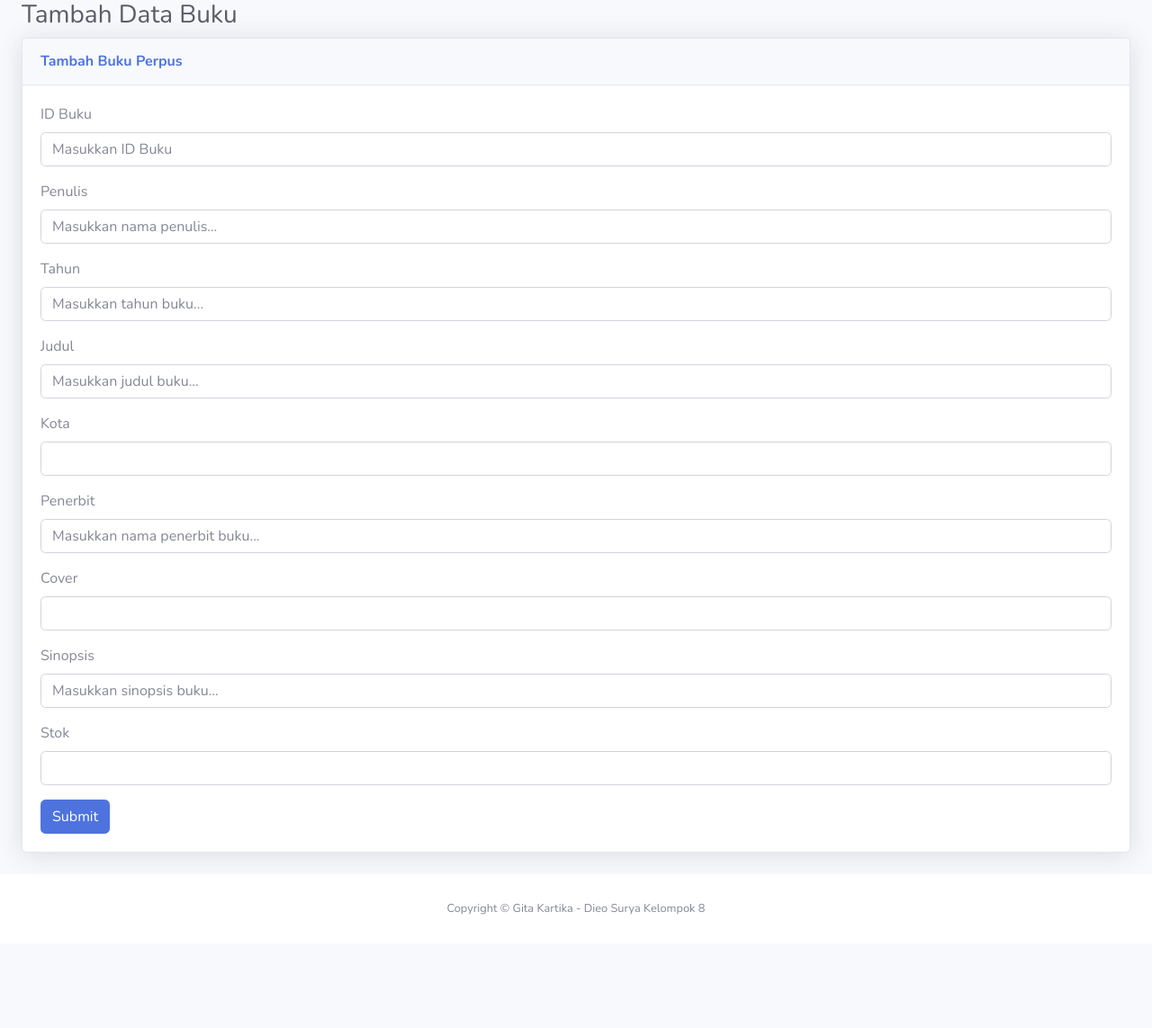
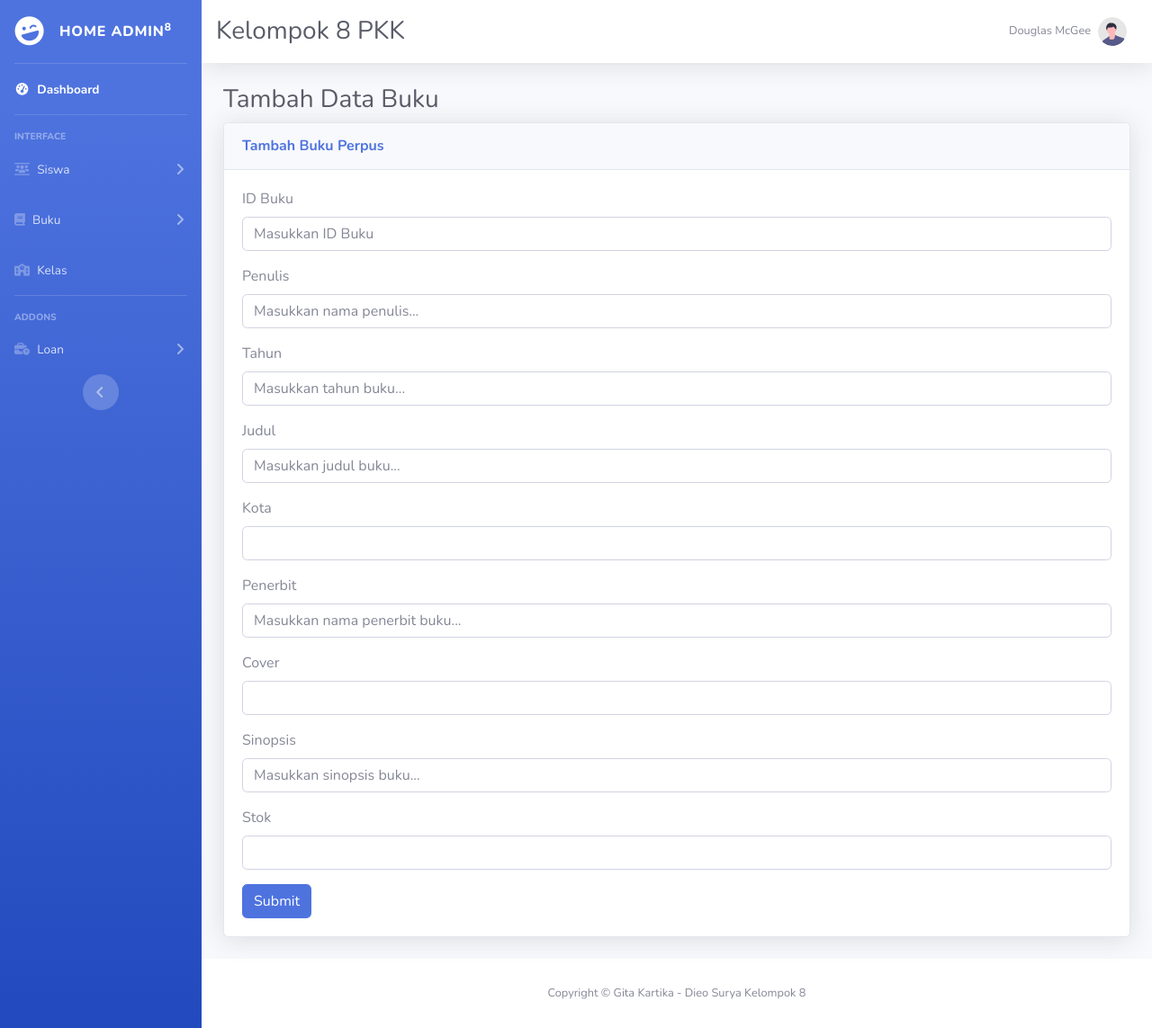
Before and after one commit to dieosurya867/Kelompok8PKK, a PHP site: page /admin/add_buku.php in a window 1280 px wide. Shown: the whole page at 90% size. Before the commit the page ends 1017 px from the top, so only its background shows below. Run offline with PHP 8.4, Linux system fonts and the light colour scheme; some libraries are stand-ins or nearby versions.

Commit message:
create file sidebar and include to each files

```diff
--- a/admin/add_buku.php
+++ b/admin/add_buku.php
@@ -29,9 +29,9 @@ include '../function/function.php';
 </head>
 
 <body id="page-top">
+<?php include ("sidebar.php")?>
 
     <!-- Front End & Back End Gita Kartika Pariwara -->
-
     <!-- Page Wrapper -->
     <div id="wrapper">
 
--- a/admin/datamember.php
+++ b/admin/datamember.php
@@ -0,0 +1,5 @@
+<?php
+include '../function/config.php';
+include '../function/function.php';
+?>
+<?php include ("sidebar.php")?>
--- /dev/null
+++ b/admin/sidebar.php
@@ -0,0 +1,305 @@
+ <?php
+include '../function/config.php';
+
+?>
+
+ <!DOCTYPE html>
+ <html lang="en">
+
+ <head>
+     <meta charset="utf-8">
+     <meta http-equiv="X-UA-Compatible" content="IE=edge">
+     <meta name="viewport" content="width=device-width, initial-scale=1, shrink-to-fit=no">
+     <meta name="description" content="">
+     <meta name="author" content="">
+
+     <title>Data Buku</title>
+
+     <!-- Custom fonts for this template -->
+     <link href="vendor/fontawesome-free/css/all.min.css" rel="stylesheet" type="text/css" />
+     <script src="https://kit.fontawesome.com/7b36e01bb8.js" crossorigin="anonymous"></script>
+     <link
+         href="https://fonts.googleapis.com/css?family=Nunito:200,200i,300,300i,400,400i,600,600i,700,700i,800,800i,900,900i"
+         rel="stylesheet" />
+
+     <!-- Custom styles for this template -->
+     <link href="../css/sb-admin-2.min.css" rel="stylesheet">
+
+     <!-- Custom styles for this page -->
+     <link href="../vendor/datatables/dataTables.bootstrap4.min.css" rel="stylesheet">
+      <!-- Bootstrap core JavaScript-->
+      <script src="../vendor/jquery/jquery.min.js"></script>
+     <script src="../vendor/bootstrap/js/bootstrap.bundle.min.js"></script>
+
+     <!-- Core plugin JavaScript-->
+     <script src="../vendor/jquery-easing/jquery.easing.min.js"></script>
+
+     <!-- Custom scripts for all pages-->
+     <script src="../js/sb-admin-2.min.js"></script>
+
+     <!-- Page level plugins -->
+     <script src="../vendor/datatables/jquery.dataTables.min.js"></script>
+     <script src="../vendor/datatables/dataTables.bootstrap4.min.js"></script>
+
+     <!-- Page level custom scripts -->
+     <script src="../js/demo/datatables-demo.js"></script>
+
+ </head>
+
+
+  <!-- Page Wrapper -->
+  <div id="wrapper">
+      <!-- Sidebar -->
+      <ul
+        class="navbar-nav bg-gradient-primary sidebar sidebar-dark accordion"
+        id="accordionSidebar"
+      >
+        <!-- Sidebar - Brand Front-End Dieo -->
+        <a
+          class="sidebar-brand d-flex align-items-center justify-content-center"
+          href="index.html"
+        >
+          <div class="sidebar-brand-icon rotate-n-15">
+            <i class="fas fa-laugh-wink"></i>
+          </div>
+          <div class="sidebar-brand-text mx-3">Home Admin<sup>8</sup></div>
+        </a>
+
+        <!-- Divider -->
+        <hr class="sidebar-divider my-0" />
+
+        <!-- Nav Item - Dashboard Dieo-->
+        <li class="nav-item active">
+          <a class="nav-link" href="index.html">
+            <i class="fas fa-fw fa-tachometer-alt"></i>
+            <span>Dashboard</span></a
+          >
+        </li>
+
+        <!-- Divider -->
+        <hr class="sidebar-divider" />
+
+        <!-- Heading -->
+        <div class="sidebar-heading">Interface</div>
+
+        <!-- Nav Item - Pages Collapse Menu Dieo-->
+        <li class="nav-item">
+          <a
+            class="nav-link collapsed"
+            href="#"
+            data-toggle="collapse"
+            data-target="#collapseTwo"
+            aria-expanded="true"
+            aria-controls="collapseTwo"
+          >
+            <i class="fa-solid fa-users-between-lines"></i>
+            <span>Siswa</span>
+          </a>
+          <div
+            id="collapseTwo"
+            class="collapse"
+            aria-labelledby="headingTwo"
+            data-parent="#accordionSidebar"
+          >
+            <div class="bg-white py-2 collapse-inner rounded">
+              <h6 class="collapse-header">Tampilan:</h6>
+              <a class="collapse-item" href="buttons.html">Dashboard Siswa</a>
+              <a class="collapse-item" href="cards.html">Tambah Data Siswa</a>
+            </div>
+          </div>
+        </li>
+
+        <!-- Nav Item - Utilities Collapse Menu Dieo-->
+        <li class="nav-item">
+          <a
+            class="nav-link collapsed"
+            href="#"
+            data-toggle="collapse"
+            data-target="#collapseUtilities"
+            aria-expanded="true"
+            aria-controls="collapseUtilities"
+          >
+            <i class="fa-solid fa-book"></i>
+            <span>Buku</span>
+          </a>
+          <div
+            id="collapseUtilities"
+            class="collapse"
+            aria-labelledby="headingUtilities"
+            data-parent="#accordionSidebar"
+          >
+            <div class="bg-white py-2 collapse-inner rounded">
+              <h6 class="collapse-header">Tampilan:</h6>
+              <a class="collapse-item" href="utilities-color.html">Dashboard Buku</a>
+              <a class="collapse-item" href="utilities-border.html">Tambah Data Buku</a>
+
+          </div>
+        </li>
+
+        <li class="nav-item">
+          <a class="nav-link" href="charts.html">
+            <i class="fa-solid fa-school"></i>
+            <span>Kelas</span></a
+          >
+        </li>
+
+        <!-- Divider -->
+        <hr class="sidebar-divider" />
+
+        <!-- Heading -->
+        <div class="sidebar-heading">Addons</div>
+
+        <!-- Nav Item - Pages Collapse Menu -->
+        <li class="nav-item">
+          <a
+            class="nav-link collapsed"
+            href="#"
+            data-toggle="collapse"
+            data-target="#collapsePages"
+            aria-expanded="true"
+            aria-controls="collapsePages"
+          >
+            <i class="fa-solid fa-business-time"></i>
+            <span>Loan</span>
+          </a>
+          <div
+            id="collapsePages"
+            class="collapse"
+            aria-labelledby="headingPages"
+            data-parent="#accordionSidebar"
+          >
+            <div class="bg-white py-2 collapse-inner rounded">
+              <h6 class="collapse-header">Menu:</h6>
+              <a class="collapse-item" href="siswa.html">Peminjaman Buku</a>
+              <a class="collapse-item" href="tambah-siswa.html">Pengembalian Buku</a>
+
+
+
+            </div>
+          </div>
+        </li>
+
+        <!-- Divider Front-End Dieo -->
+
+
+        <!-- Sidebar Toggler (Sidebar) -->
+        <div class="text-center d-none d-md-inline">
+          <button class="rounded-circle border-0" id="sidebarToggle"></button>
+        </div>
+
+        <!-- Sidebar Message -->
+
+      </ul>
+      <!-- End of Sidebar -->
+
+      <!-- Content Wrapper -->
+      <div id="content-wrapper" class="d-flex flex-column">
+        <!-- Main Content -->
+        <div id="content">
+          <!-- Topbar -->
+          <nav
+            class="navbar navbar-expand navbar-light bg-white topbar mb-4 static-top shadow"
+          >
+            <!-- Sidebar Toggle (Topbar) -->
+            <button
+              id="sidebarToggleTop"
+              class="btn btn-link d-md-none rounded-circle mr-3"
+            >
+              <i class="fa fa-bars"></i>
+            </button>
+
+            <!-- Topbar Search Front-End Dieo -->
+              <div class="d-sm-flex align-items-center justify-content-between ">
+                <h1 class="h3 mb-0 text-gray-800">Kelompok 8 PKK</h1>
+              </div>
+
+
+            <!-- Topbar Navbar -->
+            <ul class="navbar-nav ml-auto">
+              <!-- Nav Item - Search Dropdown (Visible Only XS) -->
+              <li class="nav-item dropdown no-arrow d-sm-none">
+                <a
+                  class="nav-link dropdown-toggle"
+                  href="#"
+                  id="searchDropdown"
+                  role="button"
+                  data-toggle="dropdown"
+                  aria-haspopup="true"
+                  aria-expanded="false"
+                >
+                  <i class="fas fa-search fa-fw"></i>
+                </a>
+                <!-- Dropdown - Messages -->
+                <div
+                  class="dropdown-menu dropdown-menu-right p-3 shadow animated--grow-in"
+                  aria-labelledby="searchDropdown"
+                >
+                  <form class="form-inline mr-auto w-100 navbar-search">
+                    <div class="input-group">
+                      <input
+                        type="text"
+                        class="form-control bg-light border-0 small"
+                        placeholder="Search for..."
+                        aria-label="Search"
+                        aria-describedby="basic-addon2"
+                      />
+                      <div class="input-group-append">
+                        <button class="btn btn-primary" type="button">
+                          <i class="fas fa-search fa-sm"></i>
+                        </button>
+                      </div>
+                    </div>
+                  </form>
+                </div>
+              </li>
+
+              <!-- Nav Item - User Information -->
+              <li class="nav-item dropdown no-arrow">
+                <a
+                  class="nav-link dropdown-toggle"
+                  href="#"
+                  id="userDropdown"
+                  role="button"
+                  data-toggle="dropdown"
+                  aria-haspopup="true"
+                  aria-expanded="false"
+                >
+                  <span class="mr-2 d-none d-lg-inline text-gray-600 small"
+                    >Douglas McGee</span
+                  >
+                  <img
+                    class="img-profile rounded-circle"
+                    src="img/undraw_profile.svg"
+                  />
+                </a>
+                <!-- Dropdown - User Information -->
+                <div
+                  class="dropdown-menu dropdown-menu-right shadow animated--grow-in"
+                  aria-labelledby="userDropdown"
+                >
+                  <a class="dropdown-item" href="#">
+                    <i class="fas fa-user fa-sm fa-fw mr-2 text-gray-400"></i>
+                    Profile
+                  </a>
+
+                  <a class="dropdown-item" href="#">
+                    <i class="fas fa-list fa-sm fa-fw mr-2 text-gray-400"></i>
+                    Activity Log
+                  </a>
+                  <div class="dropdown-divider"></div>
+                  <a
+                    class="dropdown-item"
+                    href="#"
+                    data-toggle="modal"
+                    data-target="#logoutModal"
+                  >
+                    <i
+                      class="fas fa-sign-out-alt fa-sm fa-fw mr-2 text-gray-400"
+                    ></i>
+                    Logout
+                  </a>
+                </div>
+              </li>
+            </ul>
+          </nav>
+          <!-- End of Topbar -->
```
Also changed, not shown: admin/databuku.php (+1 -109 lines).
